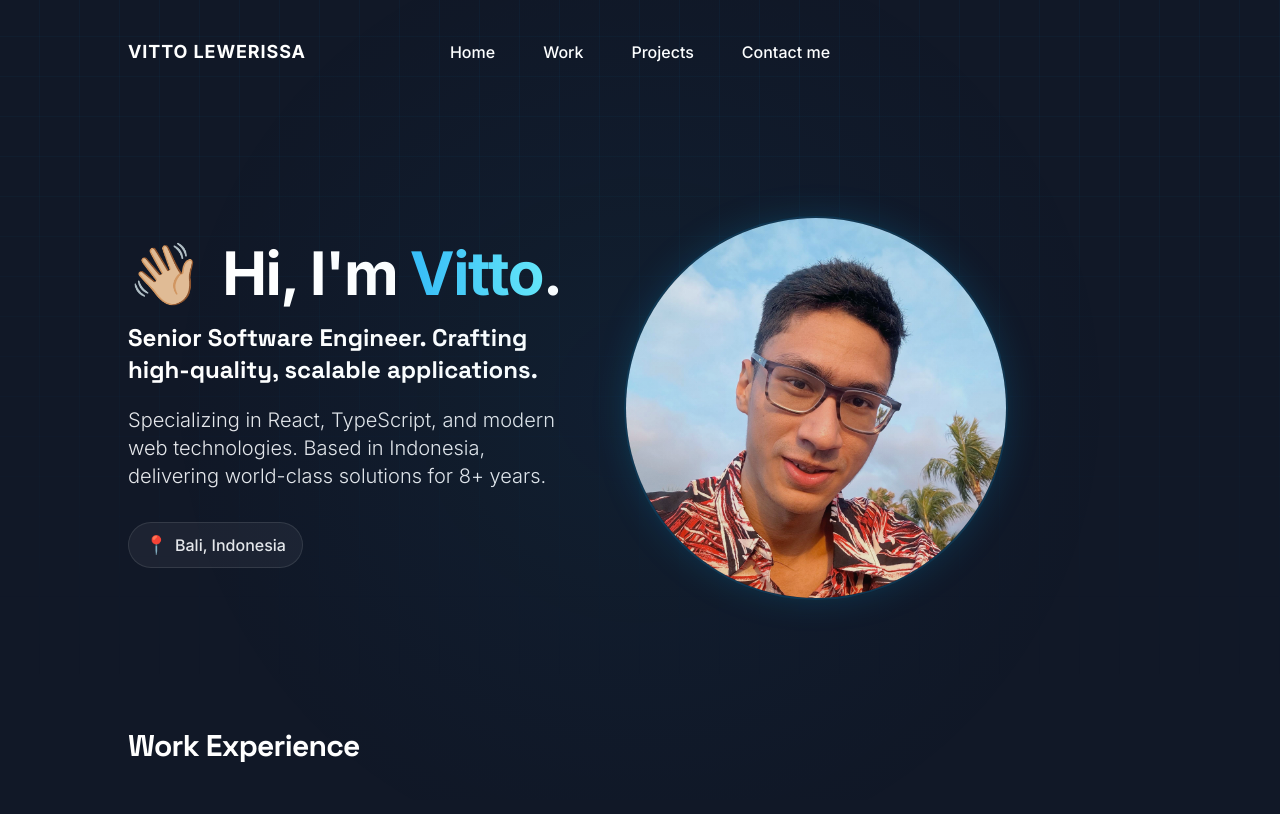
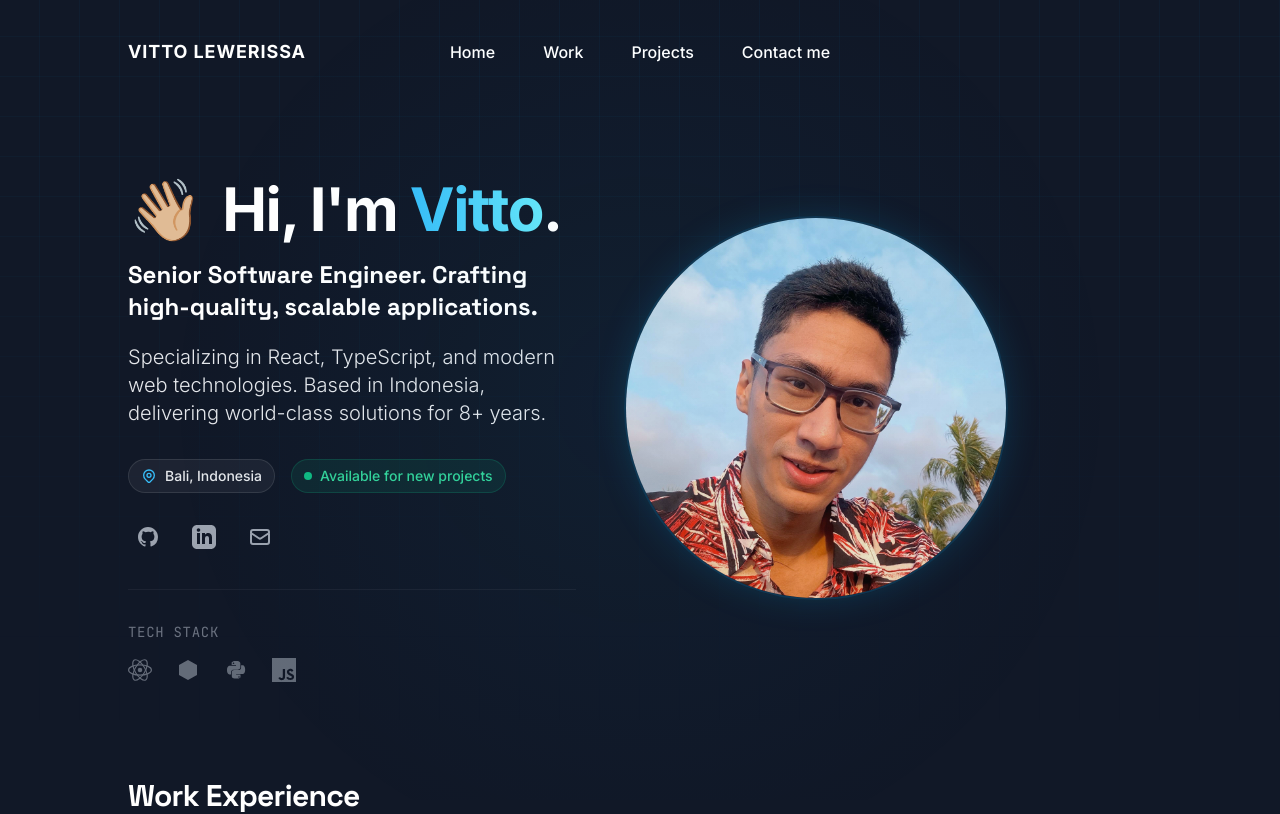
Before and after one commit to rvlewerissa/blog, a Next.js app in the folder apps/blog/: page / in a window 1280 px wide. Shown: the top 814 px of the page. Built offline with nearby package versions, Linux system fonts and the light colour scheme.

Commit message:
style: add improvements towards work experience on hover effect and add more components to header section

```diff
--- a/apps/blog/src/components/LandingPage/FeaturedWork.tsx
+++ b/apps/blog/src/components/LandingPage/FeaturedWork.tsx
@@ -100,7 +100,7 @@ export default function RecentWork() {
               {workExperience.map((job) => (
                 <div
                   key={job.company}
-                  className='group relative p-6 rounded-lg transition-all duration-300 border border-transparent hover:bg-gray-800/50 hover:border-sky-500/30 hover:shadow-lg hover:shadow-sky-500/10 cursor-pointer'
+                  className='group relative p-6 rounded-lg transition-all duration-300 border border-transparent hover:bg-gray-800/30 hover:border-white/10 hover:shadow-lg cursor-pointer'
                   onClick={() => router.push(`/work/${job.id}`)}
                 >
                   {/* Vertical line segment with margin below company logo - hidden on hover */}
--- a/apps/blog/src/components/LandingPage/Header.tsx
+++ b/apps/blog/src/components/LandingPage/Header.tsx
@@ -1,4 +1,5 @@
 import Navigation from '../../layout/Navigation';
+import { ReactIcon, NodeIcon, PythonIcon, JSIcon } from '../TechIcons';
 
 export default function Header() {
   return (
@@ -33,11 +34,140 @@ export default function Header() {
                 years.
               </p>
               <div className='flex flex-wrap items-center gap-4 mt-6 md:mt-8 slide-in-bottom-2'>
-                <div className='inline-flex items-center px-4 py-2 bg-white/5 backdrop-blur-md rounded-full border border-white/10'>
-                  <span className='mr-2 text-lg'>📍</span>
-                  <span className='text-gray-200 text-sm md:text-base font-medium'>
+                <div className='inline-flex items-center px-3 py-1.5 bg-white/5 backdrop-blur-md rounded-full border border-white/10 hover:border-sky-500/30 transition-colors duration-300 group'>
+                  <svg
+                    className='w-4 h-4 text-sky-400 mr-2 group-hover:text-sky-300 transition-colors'
+                    fill='none'
+                    stroke='currentColor'
+                    viewBox='0 0 24 24'
+                  >
+                    <path
+                      strokeLinecap='round'
+                      strokeLinejoin='round'
+                      strokeWidth={2}
+                      d='M17.657 16.657L13.414 20.9a1.998 1.998 0 01-2.827 0l-4.244-4.243a8 8 0 1111.314 0z'
+                    />
+                    <path
+                      strokeLinecap='round'
+                      strokeLinejoin='round'
+                      strokeWidth={2}
+                      d='M15 11a3 3 0 11-6 0 3 3 0 016 0z'
+                    />
+                  </svg>
+                  <span className='text-gray-200 text-sm font-medium group-hover:text-white transition-colors'>
                     Bali, Indonesia
                   </span>
+                </div>
+
+                <div className='inline-flex items-center px-3 py-1.5 bg-emerald-500/10 backdrop-blur-md rounded-full border border-emerald-500/20 hover:border-emerald-500/40 transition-colors duration-300'>
+                  <span className='relative flex h-2 w-2 mr-2'>
+                    <span className='animate-ping absolute inline-flex h-full w-full rounded-full bg-emerald-400 opacity-75'></span>
+                    <span className='relative inline-flex rounded-full h-2 w-2 bg-emerald-500'></span>
+                  </span>
+                  <span className='text-emerald-400 text-sm font-medium'>
+                    Available for new projects
+                  </span>
+                </div>
+              </div>
+
+              <div className='flex items-center gap-4 mt-6 slide-in-bottom-3'>
+                <a
+                  href='https://github.com/rvlewerissa'
+                  target='_blank'
+                  rel='noopener noreferrer'
+                  className='p-2 text-gray-400 hover:text-white hover:bg-white/10 rounded-lg transition-all duration-300'
+                  aria-label='GitHub'
+                >
+                  <svg
+                    className='w-6 h-6'
+                    fill='currentColor'
+                    viewBox='0 0 24 24'
+                    aria-hidden='true'
+                  >
+                    <path
+                      fillRule='evenodd'
+                      d='M12 2C6.477 2 2 6.484 2 12.017c0 4.425 2.865 8.18 6.839 9.504.5.092.682-.217.682-.483 0-.237-.008-.868-.013-1.703-2.782.605-3.369-1.343-3.369-1.343-.454-1.158-1.11-1.466-1.11-1.466-.908-.62.069-.608.069-.608 1.003.07 1.531 1.032 1.531 1.032.892 1.53 2.341 1.088 2.91.832.092-.647.35-1.088.636-1.338-2.22-.253-4.555-1.113-4.555-4.951 0-1.093.39-1.988 1.029-2.688-.103-.253-.446-1.272.098-2.65 0 0 .84-.27 2.75 1.026A9.564 9.564 0 0112 6.844c.85.004 1.705.115 2.504.337 1.909-1.296 2.747-1.027 2.747-1.027.546 1.379.202 2.398.1 2.651.64.7 1.028 1.595 1.028 2.688 0 3.848-2.339 4.695-4.566 4.943.359.309.678.92.678 1.855 0 1.338-.012 2.419-.012 2.747 0 .268.18.58.688.482A10.019 10.019 0 0022 12.017C22 6.484 17.522 2 12 2z'
+                      clipRule='evenodd'
+                    />
+                  </svg>
+                </a>
+                <a
+                  href='https://linkedin.com/in/rvlewerissa'
+                  target='_blank'
+                  rel='noopener noreferrer'
+                  className='p-2 text-gray-400 hover:text-white hover:bg-white/10 rounded-lg transition-all duration-300'
+                  aria-label='LinkedIn'
+                >
+                  <svg
+                    className='w-6 h-6'
+                    fill='currentColor'
+                    viewBox='0 0 24 24'
+                    aria-hidden='true'
+                  >
+                    <path
+                      fillRule='evenodd'
+                      d='M19 0h-14c-2.761 0-5 2.239-5 5v14c0 2.761 2.239 5 5 5h14c2.762 0 5-2.239 5-5v-14c0-2.761-2.238-5-5-5zm-11 19h-3v-11h3v11zm-1.5-12.268c-.966 0-1.75-.79-1.75-1.764s.784-1.764 1.75-1.764 1.75.79 1.75 1.764-.783 1.764-1.75 1.764zm13.5 12.268h-3v-5.604c0-3.368-4-3.113-4 0v5.604h-3v-11h3v1.765c1.396-2.586 7-2.777 7 2.476v6.759z'
+                      clipRule='evenodd'
+                    />
+                  </svg>
+                </a>
+                <a
+                  href='mailto:rvlewerissa@gmail.com'
+                  className='p-2 text-gray-400 hover:text-white hover:bg-white/10 rounded-lg transition-all duration-300'
+                  aria-label='Email'
+                >
+                  <svg
+                    className='w-6 h-6'
+                    fill='none'
+                    stroke='currentColor'
+                    viewBox='0 0 24 24'
+                  >
+                    <path
+                      strokeLinecap='round'
+                      strokeLinejoin='round'
+                      strokeWidth={2}
+                      d='M3 8l7.89 5.26a2 2 0 002.22 0L21 8M5 19h14a2 2 0 002-2V7a2 2 0 00-2-2H5a2 2 0 00-2 2v10a2 2 0 002 2z'
+                    />
+                  </svg>
+                </a>
+              </div>
+
+              <div className='mt-8 pt-8 border-t border-white/5 slide-in-bottom-4'>
+                <p className='text-sm text-gray-500 mb-4 font-mono uppercase tracking-wider'>
+                  Tech Stack
+                </p>
+                <div className='flex flex-wrap gap-6 opacity-60 hover:opacity-100 transition-opacity duration-500'>
+                  {/* React */}
+                  <div
+                    className='group relative flex items-center justify-center'
+                    title='React'
+                  >
+                    <ReactIcon className='w-6 h-6 text-gray-400 group-hover:text-[#61DAFB] transition-colors duration-300' />
+                  </div>
+
+                  {/* Node.js */}
+                  <div
+                    className='group relative flex items-center justify-center'
+                    title='Node.js'
+                  >
+                    <NodeIcon className='w-6 h-6 text-gray-400 group-hover:text-[#339933] transition-colors duration-300' />
+                  </div>
+
+                  {/* Python */}
+                  <div
+                    className='group relative flex items-center justify-center'
+                    title='Python'
+                  >
+                    <PythonIcon className='w-6 h-6 text-gray-400 group-hover:text-[#3776AB] transition-colors duration-300' />
+                  </div>
+
+                  {/* JavaScript */}
+                  <div
+                    className='group relative flex items-center justify-center'
+                    title='JavaScript'
+                  >
+                    <JSIcon className='w-6 h-6 text-gray-400 group-hover:text-[#F7DF1E] transition-colors duration-300' />
+                  </div>
                 </div>
               </div>
             </div>
--- /dev/null
+++ b/apps/blog/src/components/TechIcons.tsx
@@ -0,0 +1,31 @@
+import React from 'react';
+
+export const ReactIcon = ({ className }: { className?: string }) => (
+  <svg viewBox='-10.5 -9.45 21 18.9' fill='currentColor' className={className}>
+    <circle cx='0' cy='0' r='2' fill='currentColor'></circle>
+    <g stroke='currentColor' strokeWidth='1' fill='none'>
+      <ellipse rx='10' ry='4.5'></ellipse>
+      <ellipse rx='10' ry='4.5' transform='rotate(60)'></ellipse>
+      <ellipse rx='10' ry='4.5' transform='rotate(120)'></ellipse>
+    </g>
+  </svg>
+);
+
+export const NodeIcon = ({ className }: { className?: string }) => (
+  <svg viewBox='0 0 24 24' fill='currentColor' className={className}>
+    <path d='M12 2L3 7v10l9 5 9-5V7l-9-5z' />
+  </svg>
+);
+
+export const PythonIcon = ({ className }: { className?: string }) => (
+  <svg viewBox='0 0 24 24' fill='currentColor' className={className}>
+    <path d='M9.585 11.692h4.328s2.432.039 2.432-2.35V5.391S16.714 3 11.936 3C7.362 3 7.647 4.983 7.647 4.983l.006 2.055h4.363v.617H5.92s-2.927-.332-2.927 4.282 2.555 4.45 2.555 4.45h1.524v-2.141s-.083-2.554 2.513-2.554zm-.056-5.74a.784.784 0 1 1 0-1.569.784.784 0 0 1 0 1.569z' />
+    <path d='M17.08 7.237v2.141s.084 2.554-2.513 2.554h-4.328s-2.432-.04-2.432 2.35v3.951s-.369 2.391 4.409 2.391c4.574 0 4.289-1.983 4.289-1.983l-.006-2.054h-4.363v-.617h6.097s2.927.332 2.927-4.282-2.555-4.451-2.555-4.451h-1.525zm-2.084 11.05a.784.784 0 1 1 0 1.57.784.784 0 0 1 0-1.57z' />
+  </svg>
+);
+
+export const JSIcon = ({ className }: { className?: string }) => (
+  <svg viewBox='0 0 24 24' fill='currentColor' className={className}>
+    <path d='M0 0h24v24H0V0zm22.034 18.276c-.175-1.095-.888-2.015-3.003-2.873-.736-.345-1.554-.585-1.797-1.14-.091-.33-.105-.51-.046-.705.15-.646.915-.84 1.515-.66.39.12.75.42.976.9 1.034-.676 1.034-.676 1.755-1.125-.27-.42-.404-.601-.586-.78-.63-.705-1.469-1.065-2.834-1.034l-.705.089c-.676.165-1.32.525-1.71 1.005-1.14 1.291-.811 3.541.569 4.471 1.365 1.02 3.361 1.244 3.616 2.205.24 1.17-.87 1.545-1.966 1.41-.811-.18-1.26-.586-1.755-1.336l-1.83 1.051c.21.48.45.689.81 1.109 1.74 1.756 6.09 1.666 6.871-1.004.029-.09.24-.705.074-1.65l.046.067zm-8.983-7.245h-2.248c0 1.938-.009 3.864-.009 5.805 0 1.232.063 2.363-.138 2.711-.33.689-1.18.601-1.566.48-.396-.196-.597-.466-.83-.855-.063-.105-.11-.196-.127-.196l-1.825 1.125c.305.63.75 1.172 1.324 1.517.855.51 2.004.675 3.207.405.783-.226 1.458-.691 1.811-1.411.51-1.035.402-2.055.402-4.215V11.03z' />
+  </svg>
+);
```
